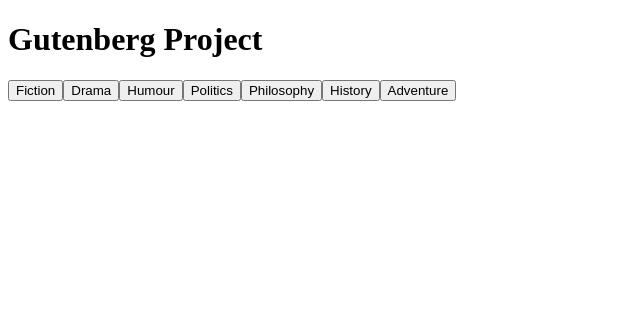
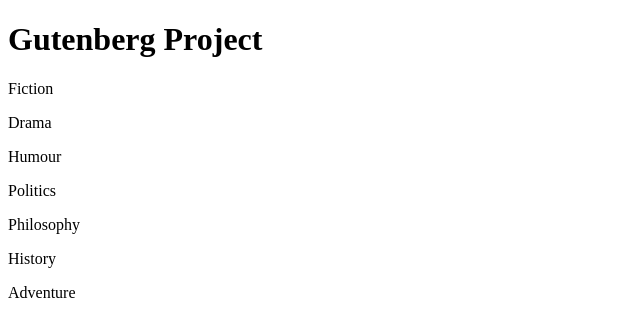
Before and after one commit to CodewithAniket12/Gutendex-books, a React (Vite) app: page / in a window 1280 px wide. Shown: the top 336 px of the page, without its empty margins (0-640 px from the left). Built offline with nearby package versions, Linux system fonts and the light colour scheme.

Commit message:
feat: built home page genre grid aligned with design

```diff
--- a/src/pages/Home.jsx
+++ b/src/pages/Home.jsx
@@ -14,17 +14,20 @@
   const navigate = useNavigate()
 
   return (
-    <div>
-      <h1>Gutenberg Project</h1>
+    <div className="page">
+      <h1 className="page-title">Gutenberg Project</h1>
 
-      {genres.map((genre) => (
-        <button
-          key={genre}
-          onClick={() => navigate(`/books/${genre.toLowerCase()}`)}
-        >
-          {genre}
-        </button>
-      ))}
+      <div className="genre-grid">
+        {genres.map((genre) => (
+          <div
+            key={genre}
+            className="genre-card"
+            onClick={() => navigate(`/books/${genre.toLowerCase()}`)}
+          >
+            <p className="genre-name">{genre}</p>
+          </div>
+        ))}
+      </div>
     </div>
   )
 }
--- a/src/styles/main.css
+++ b/src/styles/main.css
@@ -49,3 +49,28 @@
   font-size: 12px;
   color: #666;
 }
+/* Genre grid */
+.genre-grid {
+  display: grid;
+  grid-template-columns: repeat(auto-fill, minmax(160px, 1fr));
+  gap: 16px;
+}
+
+/* Genre card */
+.genre-card {
+  background: #ffffff;
+  border-radius: 8px;
+  padding: 24px;
+  text-align: center;
+  cursor: pointer;
+  transition: transform 0.2s ease;
+}
+
+.genre-card:hover {
+  transform: translateY(-4px);
+}
+
+.genre-name {
+  font-size: 16px;
+  font-weight: 500;
+}
```
